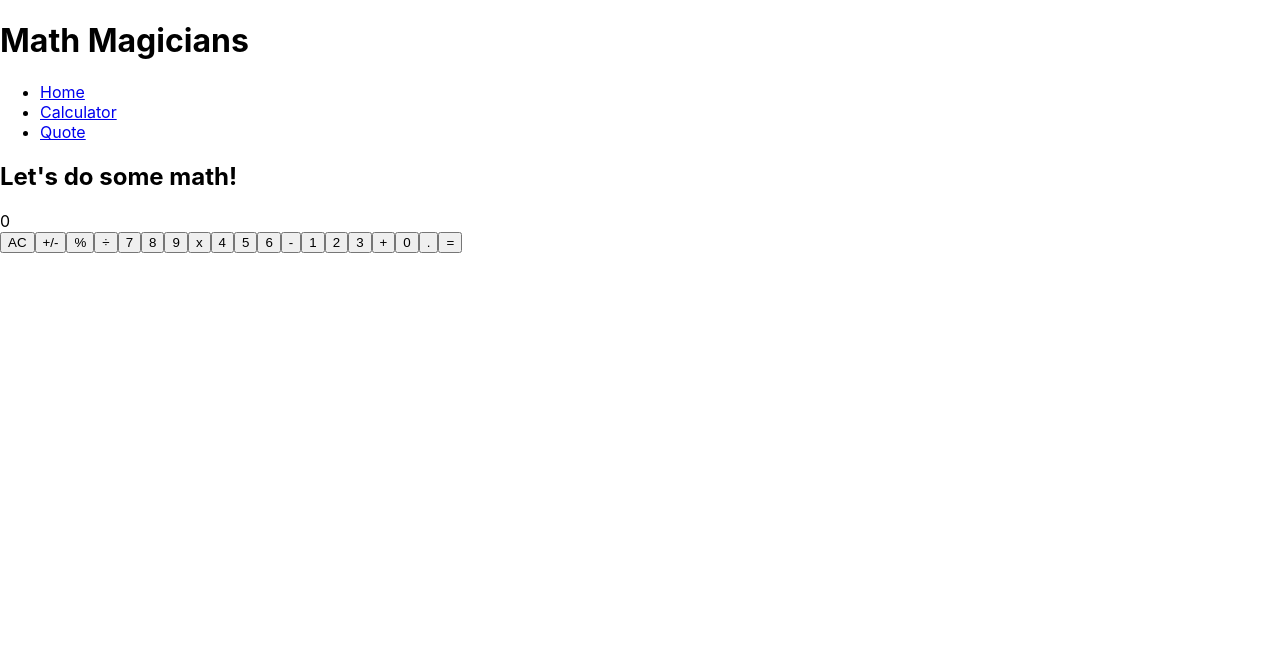
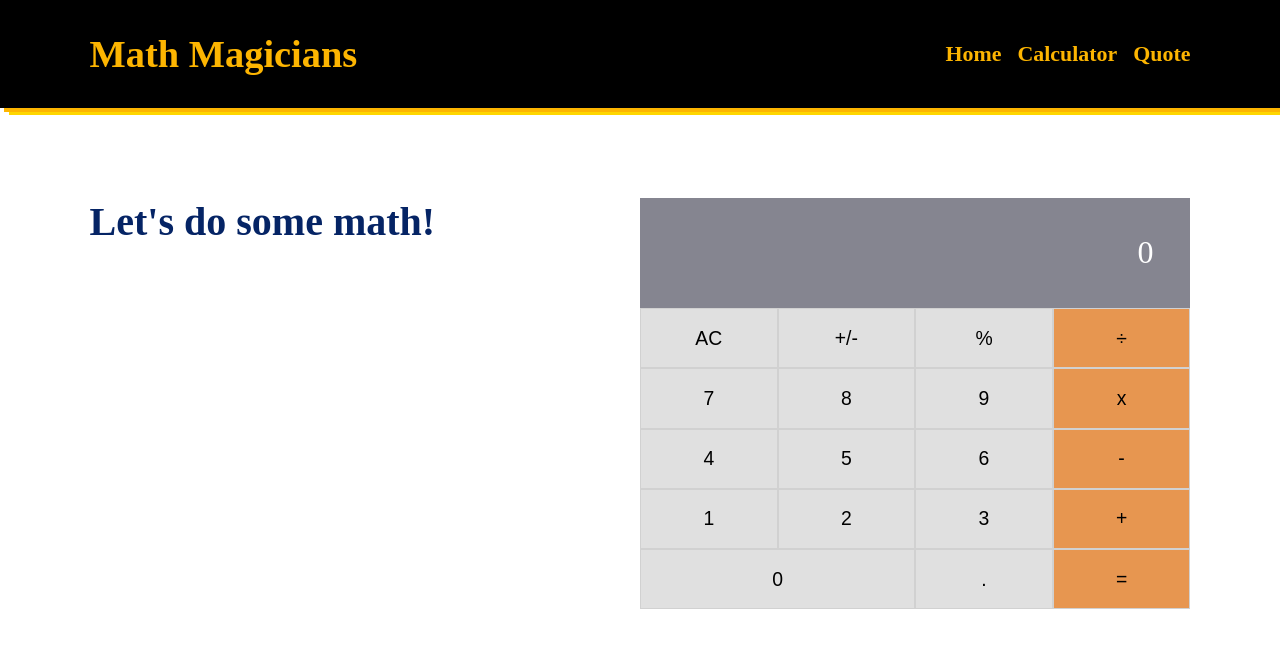
Before and after one commit to krisbobo/maths-magicians, a React (Create React App) app: page /calculator in a window 1280 px wide. Shown: the top 648 px of the page. Built offline with nearby package versions, Linux system fonts and the light colour scheme.

Commit message:
Add style

```diff
--- a/src/index.css
+++ b/src/index.css
@@ -1,27 +1,143 @@
-body {
+@import url('https://fonts.googleapis.com/css2?family=Ubuntu:wght@300;400;500;700&display=swap');
+
+* {
   margin: 0;
-  font-family:
-    -apple-system,
-    BlinkMacSystemFont,
-    'Segoe UI',
-    'Roboto',
-    'Oxygen',
-    'Ubuntu',
-    'Cantarell',
-    'Fira Sans',
-    'Droid Sans',
-    'Helvetica Neue',
-    sans-serif;
-  -webkit-font-smoothing: antialiased;
-  -moz-osx-font-smoothing: grayscale;
+  padding: 0;
+  box-sizing: border-box;
 }
 
-code {
-  font-family:
-    source-code-pro,
-    Menlo,
-    Monaco,
-    Consolas,
-    'Courier New',
-    monospace;
+:root {
+  --flex: flex;
+  --center: center;
+  --black: black;
+  --primary: #fff;
+  --secondary: rgb(231, 150, 80);
+  --gold: #fed600;
+  --gold-200: #fdb501;
+  --blue: #1b3b80;
+  --blue-100: #052465;
 }
+
+body {
+  background-color: var(--primary);
+}
+
+.header {
+  display: var(--flex);
+  align-items: var(--center);
+  justify-content: space-between;
+  background: var(--black);
+  padding: 2em 7%;
+  box-shadow: var(--gold-200) 4px 4px, var(--gold) 9px 7px;
+}
+
+.header nav ul {
+  display: var(--flex);
+  gap: 1em;
+}
+
+.header nav ul li {
+  list-style: none;
+}
+
+.header nav ul li a {
+  text-decoration: none;
+  color: var(--gold-200);
+  font-size: 1.37em;
+  font-weight: 600;
+}
+
+.container {
+  display: var(--flex);
+  align-items: var(--center);
+  justify-content: flex-start;
+  color: var(--primary);
+  margin: 7% 7%;
+  transition: all 0.5s ease-out;
+}
+
+h1 {
+  color: var(--gold-200);
+  font-size: 2.4em;
+  font-weight: 700;
+}
+
+h2 {
+  color: var(--blue-100);
+  align-items: var(--center);
+  justify-content: var(--center);
+  font-size: 2.5em;
+}
+
+p {
+  color: var(--black);
+  font-size: 1.23rem;
+  line-height: 2.5rem;
+  text-align: justify;
+}
+
+.quote {
+  padding: 6%;
+}
+
+.calc-container {
+  display: var(--flex);
+  align-items: flex-start;
+  flex: 1;
+  justify-content: space-between;
+}
+
+.calculator {
+  width: 50%;
+  background-color: transparent;
+  height: 50%;
+}
+
+.screen {
+  text-align: right;
+  color: var(--primary);
+  font-size: 2rem;
+  padding: 2.3rem;
+  background-color: rgb(133, 133, 144);
+}
+
+button {
+  cursor: pointer;
+  padding: 1.1rem;
+  font-size: 1.21rem;
+  outline: none;
+  color: #000;
+  border: 1px solid rgb(209, 209, 209);
+  background-color: rgb(224, 224, 224);
+}
+
+.calculator-buttons {
+  display: var(--flex);
+  flex-wrap: wrap;
+}
+
+.calculator-buttons button {
+  max-width: 25%;
+  flex: 1 25%;
+}
+
+button:nth-child(4n) {
+  background-color: var(--secondary);
+}
+
+button:last-child {
+  background-color: var(--secondary);
+}
+
+button:hover {
+  opacity: 0.6;
+}
+
+button:active {
+  opacity: 1;
+}
+
+.calculator-buttons button:nth-child(17) {
+  max-width: 50%;
+  flex: 1 50%;
+}
```
